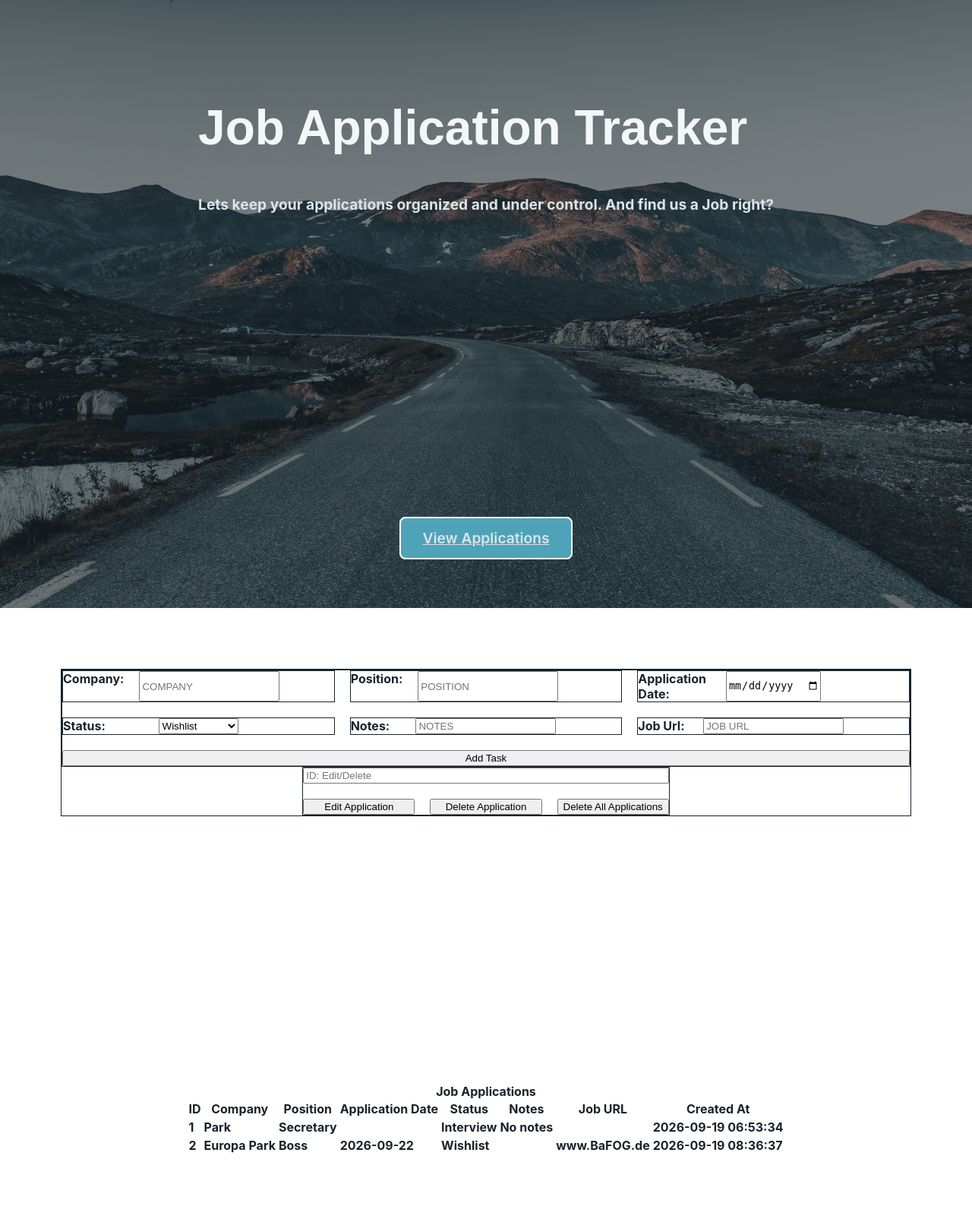
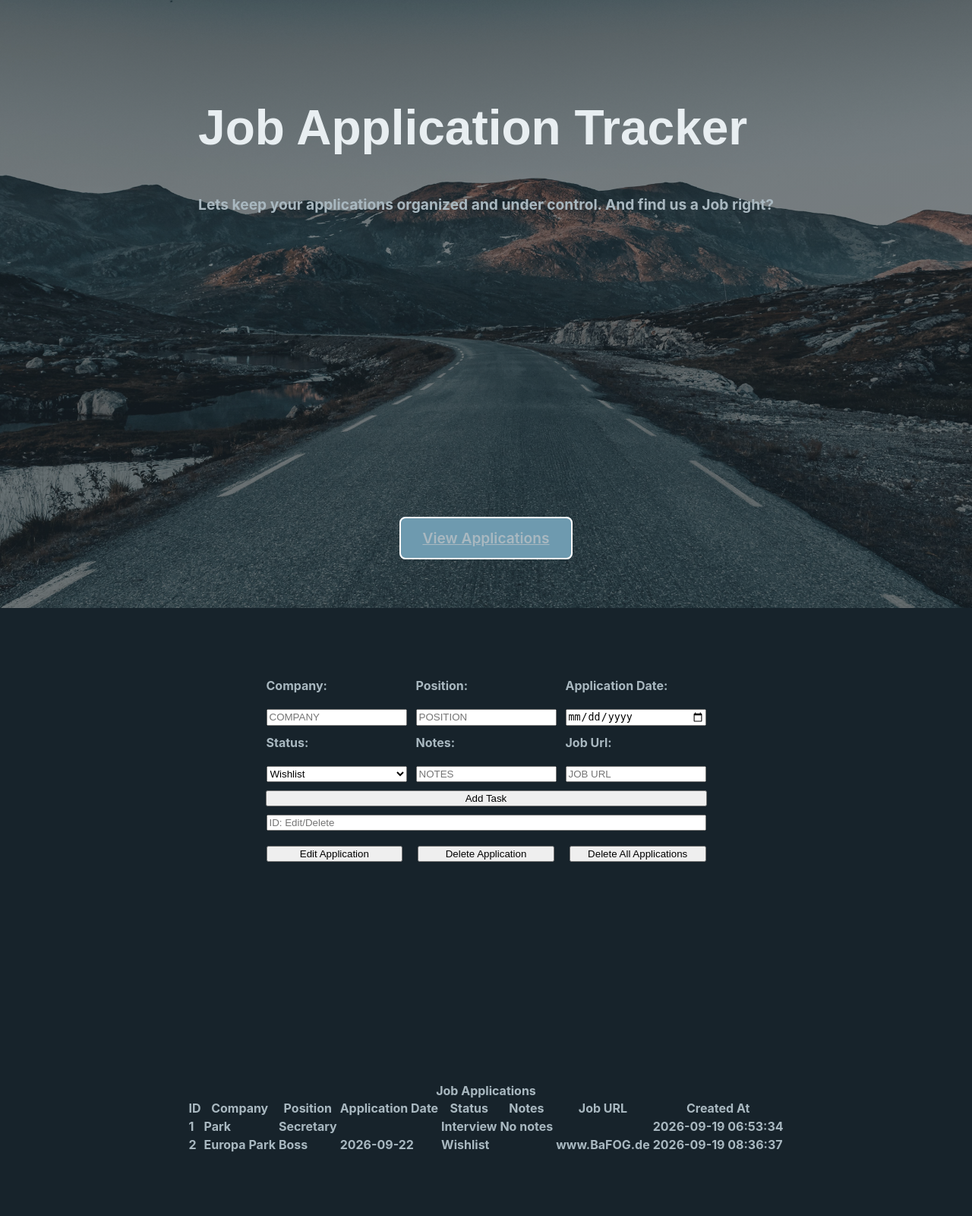
Before and after one commit to Blackbottt/Job-Application-Tracker, a Flask app: page / in a window 1280 px wide. Shown: the whole page at 76% size. Run offline with Flask 3, Linux system fonts and the light colour scheme; data comes from the database, SQL or seed files in the repository.

Commit message:
added more styles and CSS variables root

```diff
--- a/static/style.css
+++ b/static/style.css
@@ -1,3 +1,21 @@
+:root {
+    --bg-main: #17232B;
+    --bg-secondary: #22313A;
+    --bg-card: #2C3E48;
+
+    --border: #43545E;
+
+    --text-primary: #E8EEF1;
+    --text-secondary: #A9B8C0;
+
+    --accent: #6E9AAF;
+    --accent-hover: #8FB3C3;
+
+    --success: #6FA89B;
+    --warning: #C2A36B;
+    --danger: #B97878;
+}
+
 * {
     box-sizing: border-box;
 }
@@ -7,7 +25,7 @@ body {
     font-weight: 700;
     min-height: 100vh;
     margin: 0;
-    color: #17232B;
+    color: #A9B8C0;
     scroll-behavior: smooth;
     /* background: */
         /* radial-gradient(circle at top left, #6847c7, transparent 38%), */
@@ -31,7 +49,7 @@ body {
     align-items: center;
     justify-content: space-between;
     padding: 10vh;
-    color: #F4F7F8;
+    color: #E8EEF1;
 }
 
 .hero-content-head h1 {
@@ -44,15 +62,15 @@ body {
 .hero-content-head p {
     font-family: 'Inter', sans-serif;
     font-size: 1.2rem;
-    color: #D9E5E8;
+    color: #A9B8C0;
 }
 
 .hero-content-foot a {
     font-family: 'Inter', sans-serif;
     font-size: 1.2rem;
     font-weight: 600;
-    color: #D9E5E8;
-    background: #4FA3B8;
+    color: #A9B8C0;
+    background: #6E9AAF;
     padding: 14px 28px;
     border: 2px solid #FFFFFF;
     border-radius: 8px;
@@ -66,27 +84,45 @@ body {
     align-items: center;
     justify-content: space-between;
     padding: 10vh;
-    /* color: #F4F7F8; */
+    background-color: #17232B;
+    color: #A9B8C0;
 }
 
 .input-section {
+    min-height: 10vh;
     display: flex;
     flex-direction: column;
     align-items: center;
     justify-content: space-between;
     border: 1px solid #17232B;
-    min-height: 20vh;
+    padding: 10px;
 }
 
 .input-section form {
     display: grid;
     grid-template-columns: repeat(3, 1fr);
-    gap: 20px;
-    border: 1px solid #17232B;
+    gap: 10px;
+    width: 100%;
+    height: auto;
 }
 
 .submit-add-applications {
     grid-column: 1/-1;
+    margin-bottom: 10px;
+}
+
+.application-field {
+    display: grid;
+    grid-template-columns: 1;
+    grid-template-rows: repeat(2, 1fr);
+    gap: 0;
+    border: 1px solid #17232B;
+    width: 100%;
+}
+
+.application-field * {
+    grid-column: 1/-1;
+    width: 100%;
 }
 
 .input-section div {
@@ -94,6 +130,7 @@ body {
     grid-template-columns: repeat(3, 1fr);
     gap: 20px;
     border: 1px solid #17232B;
+    width: 100%;
 }
 
 .id-edit-delete {
@@ -101,6 +138,7 @@ body {
 }
 
 .dashboard {
+    border: 1px solid #17232B;
     max-height: 500px;
     overflow-y: auto;
 }
```
